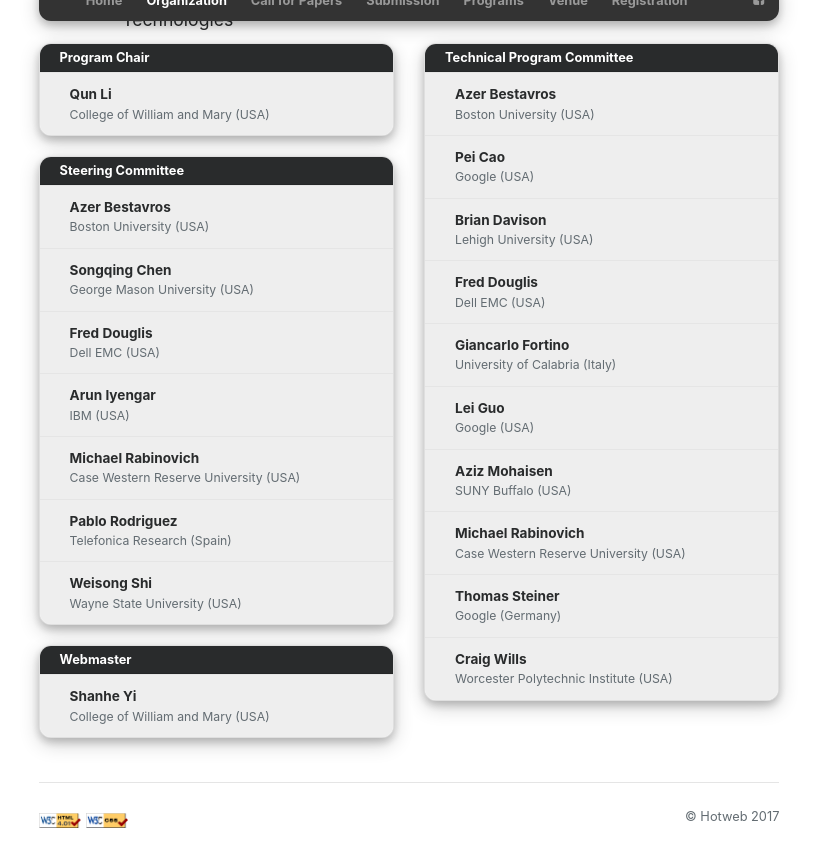
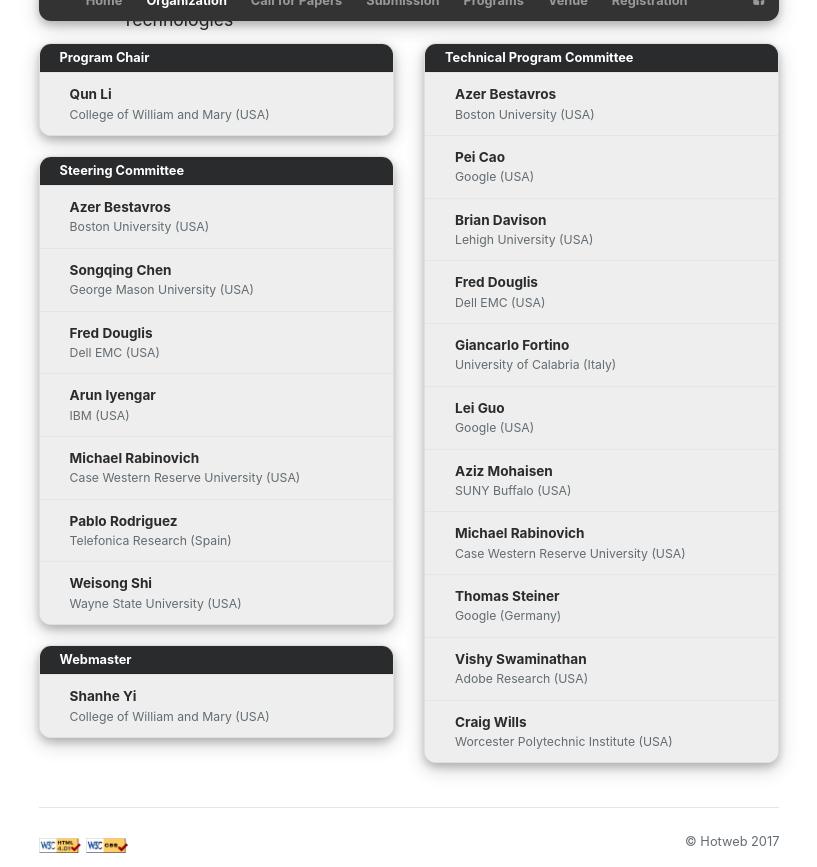
Before and after one commit to hotweb2017/hotweb2017.github.io, a Jekyll site: the page built from organization.html, in a window 1280 px wide, cut to the strip 299-1166 px from the top of the page. Shown: the whole strip, without its empty margins (231-1048 px from the left). Built offline with Jekyll 4.4.1, drawn with Linux system fonts in a browser that asks for light colours; nearby versions of some CDN libraries; before the commit the page ends 1141 px from its top, so only the background shows below that.

Commit message:
tpc update

```diff
--- a/_data/conference.yml
+++ b/_data/conference.yml
@@ -83,6 +83,8 @@ deadlines:
     text: Workshop
     pass_due: False
 news:
+  - date: 2017-05-12
+    text: Submission site online
   - date: 2017-03-08
     text: Website online
 sponsors:
@@ -145,6 +147,9 @@ technical_program_committees:
   - name: Thomas Steiner
     org: Google (Germany)
     homepage: https://research.google.com/pubs/author39477.html
+  - name: Vishy Swaminathan
+    org: Adobe Research (USA)
+    homepage: https://research.adobe.com/person/vishy-swaminathan/
   - name: Craig Wills
     org: Worcester Polytechnic Institute (USA)
     homepage: http://web.cs.wpi.edu/~cew/
```
